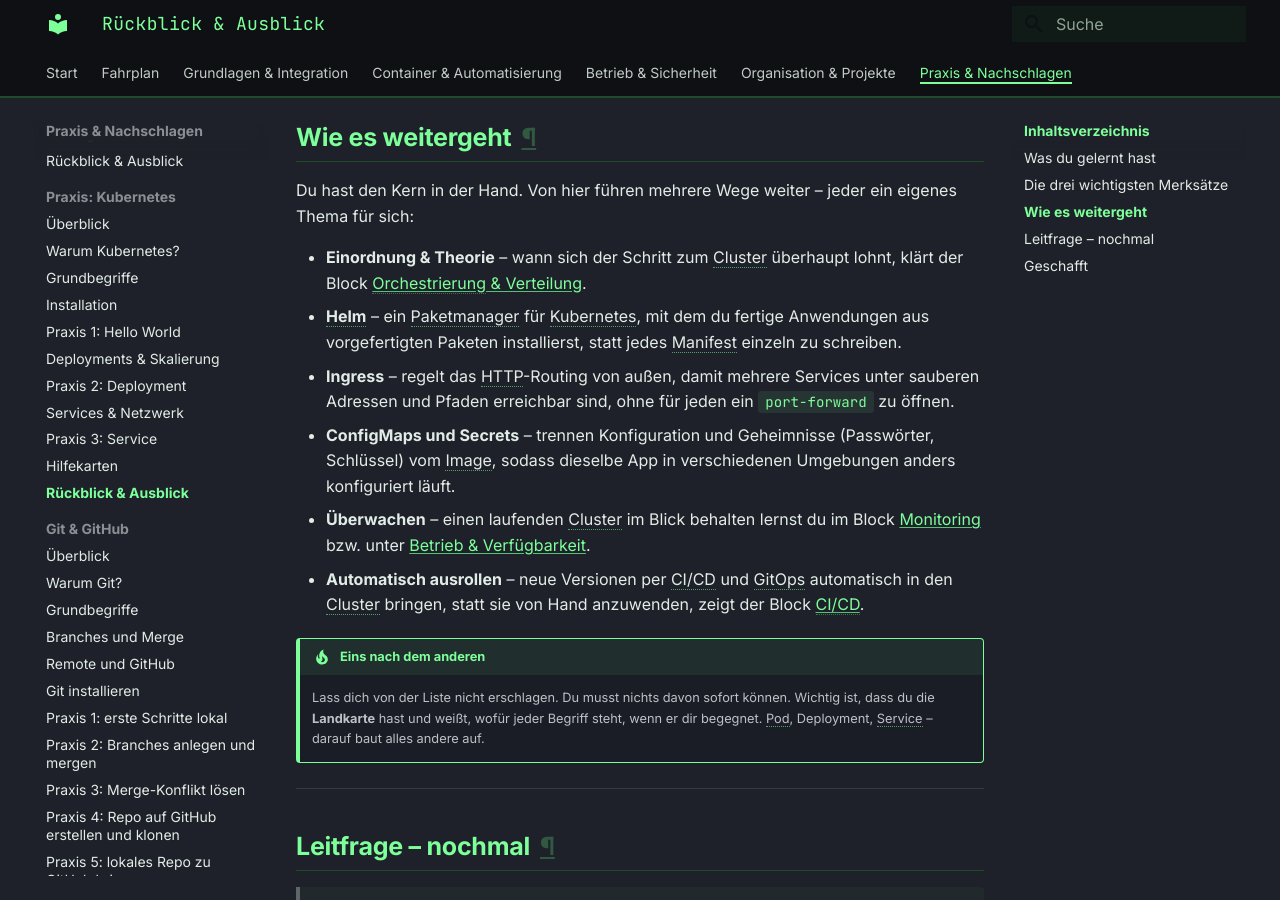
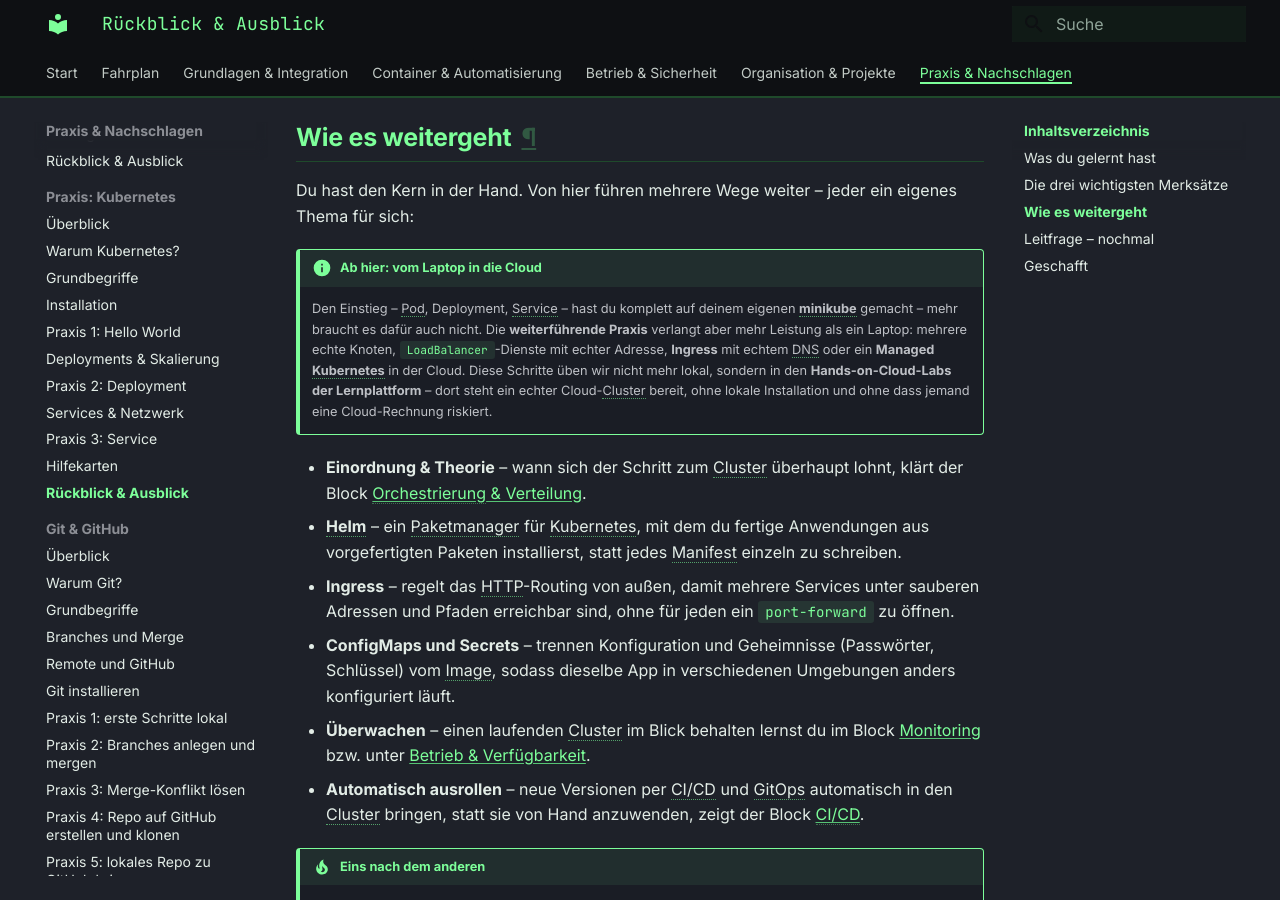
Before and after one commit to JacobMenge/kurs-unterlagen, an MkDocs documentation site: the page built from docs/kubernetes-praxis/10-rueckblick.md, in a window 1280 px wide and 900 px high, scrolled down 1092 px. Built offline with MkDocs 1.6.1 and Material for MkDocs 9.7.7, drawn with Linux system fonts in a browser that asks for light colours.

Commit message:
Kubernetes: weiterführende Praxis (Multi-Node, Cloud, LoadBalancer, Ingress) in die Hands-on-Cloud-Labs der Lernplattform verlagern; lokaler Block endet nach Praxis 3

```diff
--- a/docs/kubernetes-praxis/10-rueckblick.md
+++ b/docs/kubernetes-praxis/10-rueckblick.md
@@ -35,6 +35,9 @@ Das ist genau das Muster aus echten Betrieben – nur dass dort statt `nginxdemo
 
 Du hast den Kern in der Hand. Von hier führen mehrere Wege weiter – jeder ein eigenes Thema für sich:
 
+!!! info "Ab hier: vom Laptop in die Cloud"
+    Den Einstieg – Pod, Deployment, Service – hast du komplett auf deinem eigenen **minikube** gemacht – mehr braucht es dafür auch nicht. Die **weiterführende Praxis** verlangt aber mehr Leistung als ein Laptop: mehrere echte Knoten, `LoadBalancer`-Dienste mit echter Adresse, **Ingress** mit echtem DNS oder ein **Managed Kubernetes** in der Cloud. Diese Schritte üben wir nicht mehr lokal, sondern in den **Hands-on-Cloud-Labs der Lernplattform** – dort steht ein echter Cloud-Cluster bereit, ohne lokale Installation und ohne dass jemand eine Cloud-Rechnung riskiert.
+
 - **Einordnung & Theorie** – wann sich der Schritt zum Cluster überhaupt lohnt, klärt der Block [Orchestrierung & Verteilung](../orchestrierung/index.md).
 - **Helm** – ein Paketmanager für Kubernetes, mit dem du fertige Anwendungen aus vorgefertigten Paketen installierst, statt jedes Manifest einzeln zu schreiben.
 - **Ingress** – regelt das HTTP-Routing von außen, damit mehrere Services unter sauberen Adressen und Pfaden erreichbar sind, ohne für jeden ein `port-forward` zu öffnen.
```
Also changed, not shown: docs/kubernetes-praxis/08-praxis-service.md (+2 -0 lines).
